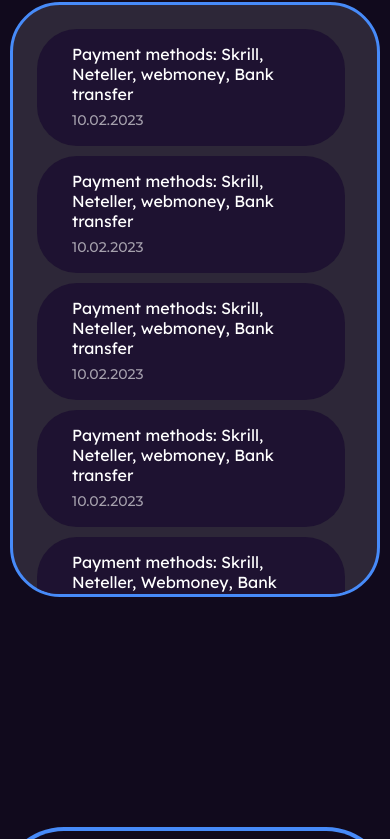
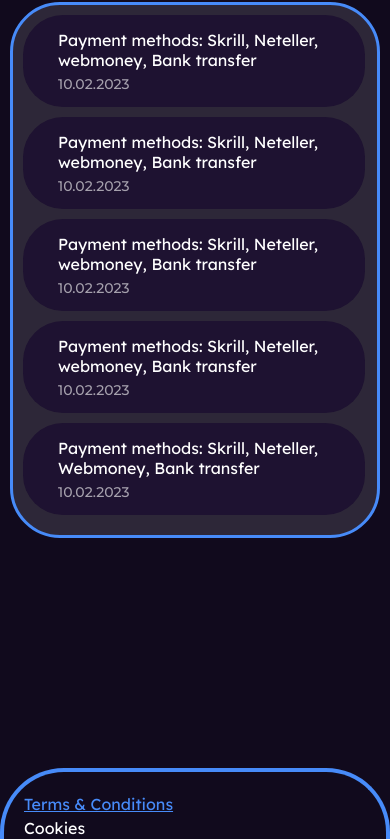
Before and after one commit to Yauhen-Kuntsevich/gambling-house, a plain HTML site: page index.html in a window 390 px wide. Shown: the part 682-1521 px from the top of the page. Drawn offline with Linux system fonts and the light colour scheme.

Commit message:
Adaptation of all the site is done

```diff
--- a/styles.css
+++ b/styles.css
@@ -350,6 +350,7 @@
 
 .chips-container {
   display: grid;
+  align-items: center;
   grid-template-columns: repeat(3, 1fr);
   column-gap: 16px;
   max-width: 330px;
@@ -361,7 +362,7 @@
 .chips-line-third {
   display: flex;
   flex-direction: column;
-  row-gap: 25px;
+  row-gap: 32px;
 }
 
 .chips-line-first {
@@ -435,6 +436,7 @@
   background-color: rgba(255 255 255 / 12%);
   overflow: hidden;
   padding-right: 16px;
+  padding-left: 24px;
 }
 
 .blog-container {
@@ -443,8 +445,7 @@
   max-height: 595px;
   min-width: 275px;
   overflow: auto;
-  padding-top: 24px;
-  padding-left: 24px;
+  padding-block: 24px;
   padding-right: 16px;
 }
 
@@ -494,6 +495,7 @@
   font-family: var(--font-family-date);
   font-size: 14px;
   font-weight: 500;
+  line-height: 16px;
   opacity: 60%;
 }
 
@@ -779,6 +781,20 @@
     margin-bottom: 6px;
   }
 
+  .blog-wrapper {
+    padding-right: 6px;
+    padding-left: 10px;
+  }
+
+  .blog-container {
+    padding-block: 10px;
+    padding-right: 6px;
+  }
+
+  .blog-container::-webkit-scrollbar {
+    width: 4px;
+  }
+
   .social-media-link,
   .social-media-icon {
     width: 27px;
```
